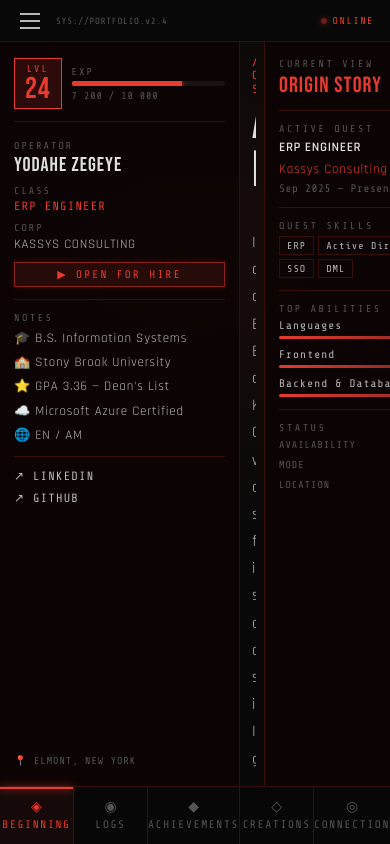
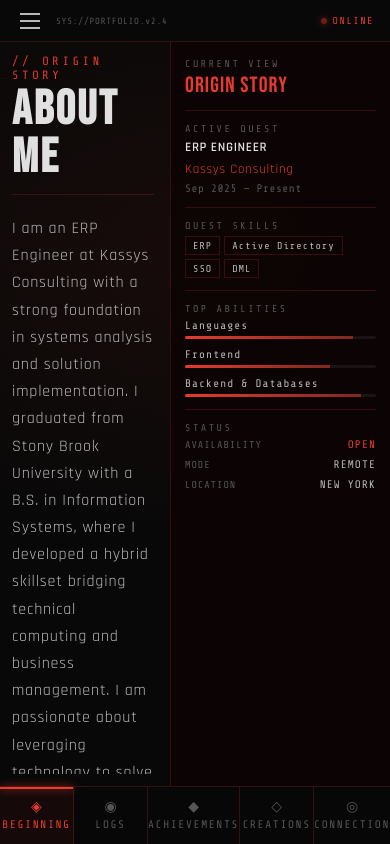
Before and after one commit to YodaheZegeye/portfolio, a Next.js app: page / in a window 390 px wide. Both pictures are taken after a click on the button "▶ ENTER THE SYSTEM". Built offline with nearby package versions, Linux system fonts and the light colour scheme.

Commit message:
Edit LeftPanel.module component [2026-08-20 22:03:12]

```diff
--- a/components/game/LeftPanel.module.css
+++ b/components/game/LeftPanel.module.css
@@ -192,3 +192,23 @@
   color: var(--text-dim);
   letter-spacing: 0.1em;
 }
+
+/* ── Mobile — slide-in drawer ──────────────────────── */
+@media (max-width: 768px) {
+  .panel {
+    position: fixed;
+    top: 0;
+    left: 0;
+    bottom: 0;
+    z-index: 100;
+    width: 260px;
+    padding-top: 52px;
+    transform: translateX(-100%);
+    transition: transform 0.28s ease;
+    border-right: 1px solid var(--panel-border);
+  }
+
+  .panel.open {
+    transform: translateX(0);
+  }
+}
```
